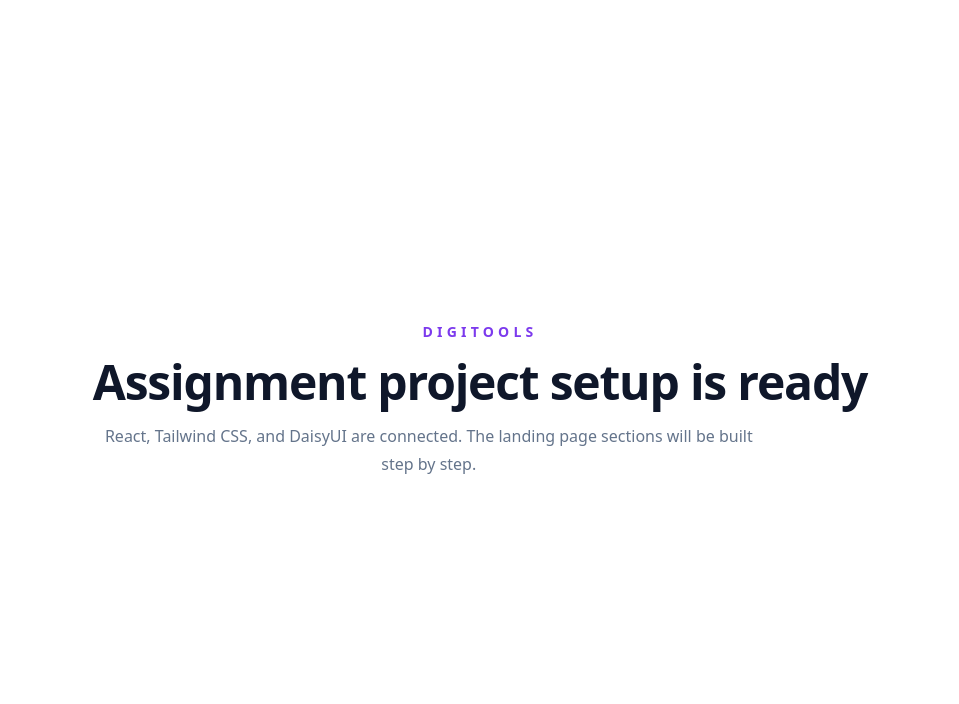
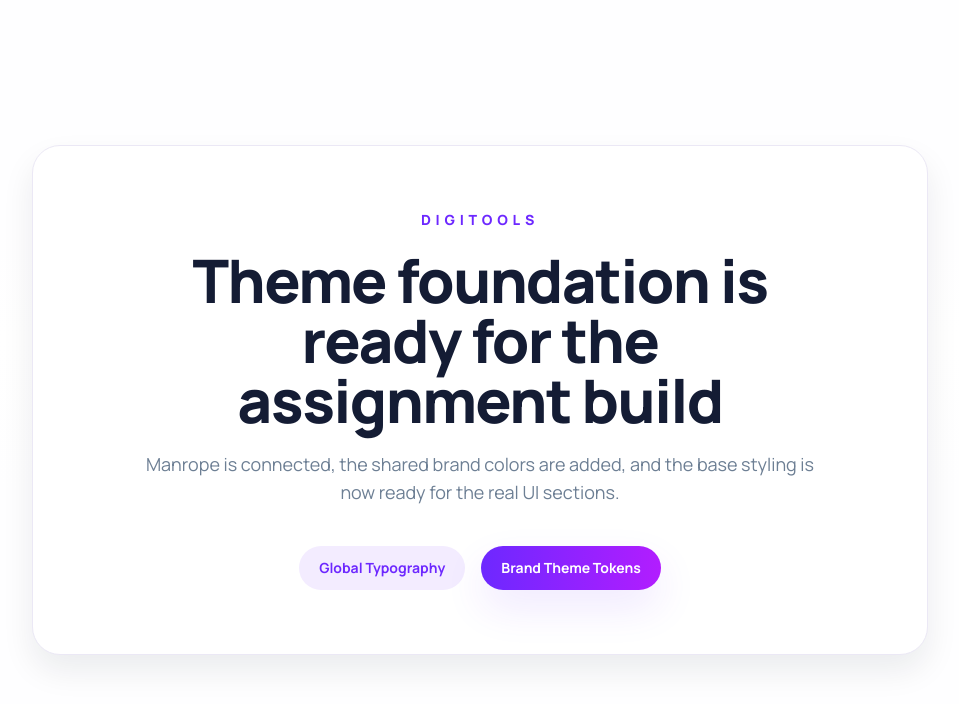
Before and after one commit to nayeembiswasfl/my-sixth-assignment, a React (Vite) app: page / in a window 1280 px wide. Shown: the top 704 px of the page, without its empty margins (160-1119 px from the left). Built offline with nearby package versions, Linux system fonts and the light colour scheme.

Commit message:
add global theme colors and manrope typography

```diff
--- a/src/App.jsx
+++ b/src/App.jsx
@@ -1,18 +1,29 @@
 function App() {
   return (
-    <div className="min-h-screen bg-white text-slate-900">
-      <main className="mx-auto flex min-h-screen max-w-5xl items-center justify-center px-4 py-16">
-        <div className="text-center">
-          <p className="text-sm font-semibold uppercase tracking-[0.3em] text-violet-600">
-            DigiTools
-          </p>
-          <h1 className="mt-4 text-4xl font-bold tracking-tight sm:text-5xl">
-            Assignment project setup is ready
-          </h1>
-          <p className="mt-4 max-w-2xl text-base leading-7 text-slate-500">
-            React, Tailwind CSS, and DaisyUI are connected. The landing page sections will be built step by step.
-          </p>
-        </div>
+    <div className="page-shell">
+      <main className="mx-auto flex min-h-screen max-w-6xl items-center justify-center px-4 py-16 sm:px-6 lg:px-8">
+        <section className="surface-card w-full max-w-4xl overflow-hidden px-6 py-14 sm:px-10 sm:py-16">
+          <div className="mx-auto max-w-2xl text-center">
+            <p className="text-sm font-extrabold uppercase tracking-[0.34em] text-brand-violet">
+              DigiTools
+            </p>
+            <h1 className="mt-5 font-display text-4xl font-extrabold tracking-tight text-brand-ink sm:text-5xl lg:text-6xl">
+              Theme foundation is ready for the assignment build
+            </h1>
+            <p className="mt-5 text-base leading-8 text-brand-muted sm:text-lg">
+              Manrope is connected, the shared brand colors are added, and the base styling is now ready for the real UI sections.
+            </p>
+
+            <div className="mt-10 flex flex-wrap items-center justify-center gap-4">
+              <span className="inline-flex rounded-full bg-brand-mist px-5 py-3 text-sm font-bold text-brand-violet">
+                Global Typography
+              </span>
+              <span className="inline-flex rounded-full bg-brand-gradient px-5 py-3 text-sm font-bold text-white shadow-soft">
+                Brand Theme Tokens
+              </span>
+            </div>
+          </div>
+        </section>
       </main>
     </div>
   );
--- a/src/index.css
+++ b/src/index.css
@@ -1,16 +1,50 @@
+@import url('https://fonts.googleapis.com/css2?family=Manrope:wght@400;500;600;700;800&display=swap');
+
 @tailwind base;
 @tailwind components;
 @tailwind utilities;
 
-html {
-  scroll-behavior: smooth;
+@layer base {
+  :root {
+    color-scheme: light;
+  }
+
+  * {
+    box-sizing: border-box;
+  }
+
+  html {
+    scroll-behavior: smooth;
+  }
+
+  body {
+    margin: 0;
+    min-height: 100vh;
+    font-family: 'Manrope', sans-serif;
+    background: linear-gradient(180deg, #fcfbff 0%, #ffffff 42%, #fcfcff 100%);
+    color: #141c34;
+    -webkit-font-smoothing: antialiased;
+    -moz-osx-font-smoothing: grayscale;
+  }
+
+  a {
+    color: inherit;
+    text-decoration: none;
+  }
+
+  button {
+    font: inherit;
+  }
 }
 
-body {
-  margin: 0;
-  min-height: 100vh;
-  background-color: #ffffff;
-  color: #0f172a;
+@layer components {
+  .page-shell {
+    @apply min-h-screen bg-white/70 text-brand-ink;
+  }
+
+  .surface-card {
+    @apply rounded-[28px] border border-brand-border bg-white shadow-card;
+  }
 }
 
 #root {
--- a/tailwind.config.js
+++ b/tailwind.config.js
@@ -2,7 +2,32 @@
 export default {
   content: ['./index.html', './src/**/*.{js,ts,jsx,tsx}'],
   theme: {
-    extend: {},
+    extend: {
+      colors: {
+        brand: {
+          violet: '#6d28ff',
+          electric: '#b21dff',
+          mist: '#f3ecff',
+          ink: '#141c34',
+          muted: '#6d7f94',
+          border: '#ebe8f5',
+        },
+      },
+      fontFamily: {
+        display: ['Manrope', 'sans-serif'],
+        body: ['Manrope', 'sans-serif'],
+      },
+      boxShadow: {
+        soft: '0 18px 40px rgba(109, 40, 255, 0.10)',
+        card: '0 16px 32px rgba(17, 24, 39, 0.08)',
+      },
+      backgroundImage: {
+        'brand-gradient': 'linear-gradient(90deg, #6d28ff 0%, #b21dff 100%)',
+      },
+    },
   },
   plugins: [require('daisyui')],
+  daisyui: {
+    themes: ['light'],
+  },
 };
```
